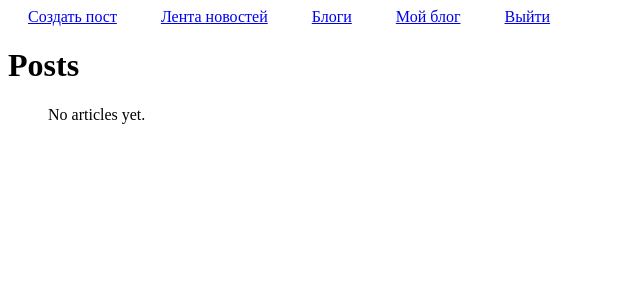
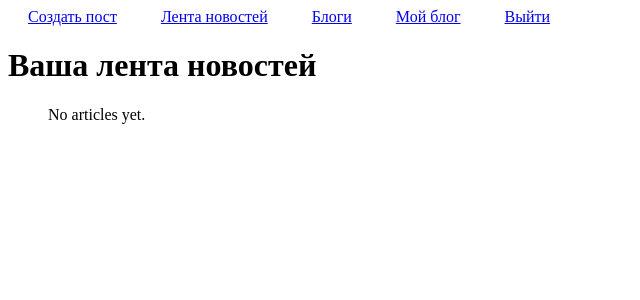
Before and after one commit to alfa24/miniblog, a Django app: page / in a window 1280 px wide. Shown: the top 300 px of the page, without its empty margins (0-640 px from the left). Run offline with Django 3.2, Linux system fonts and the light colour scheme; the visitor is signed in with stand-in values (Sample User, id 1); parts of the project's set-up code (start-up, migrations or seed data) failed here and were passed over.

Commit message:
Изсенен заголовок

```diff
--- a/src/blog/templates/blog/feed.html
+++ b/src/blog/templates/blog/feed.html
@@ -2,7 +2,7 @@
 {% load blog_extras %}
 {% block title %}Лента новостей{% endblock %}
 {% block body %}
-    <h1>Posts</h1>
+    <h1>Ваша лента новостей</h1>
     <ul style="list-style-type: none;">
     {% for post in object_list %}
         <li style="margin-bottom: 10px">
```
